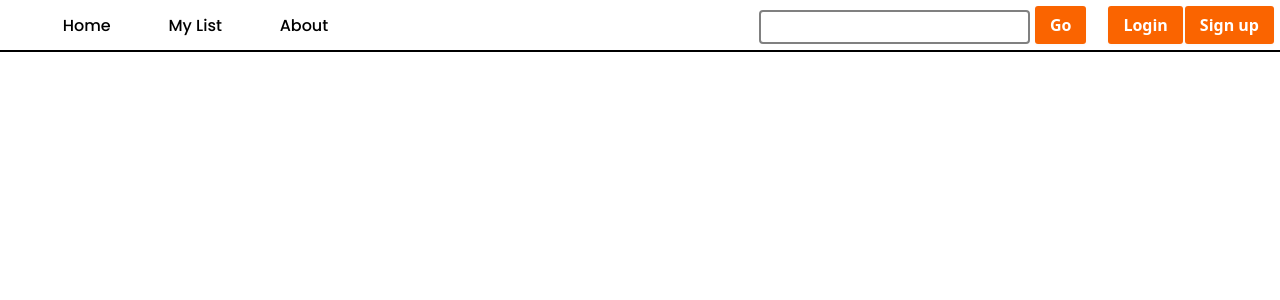
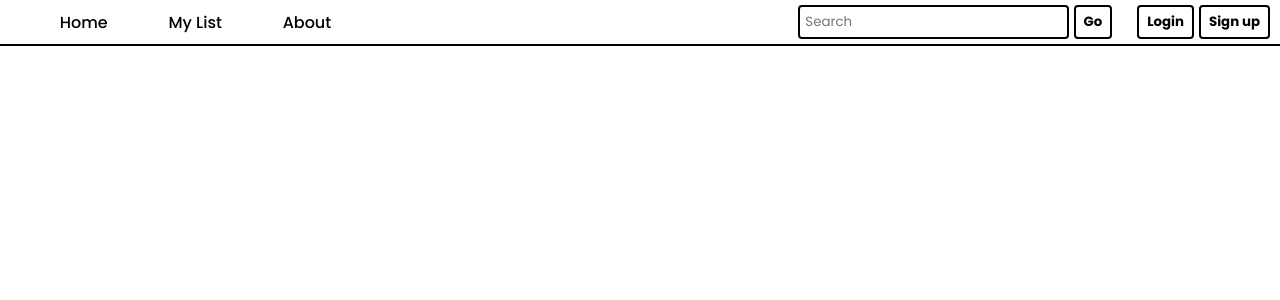
Before and after one commit to Sagnik-23/Dream_list, a Flask app: page / in a window 1280 px wide. Shown: the top 300 px of the page. Run offline with Flask 3, Linux system fonts and the light colour scheme.

Commit message:
Updated navbar

```diff
--- a/static/css/home.css
+++ b/static/css/home.css
@@ -19,6 +19,14 @@
 
 .navbar ul li{
     list-style: none;
+    padding: 3px 6px;
+}
+
+.navbar ul li:hover{
+    border: 2px solid black;
+    border-radius: .25rem;
+    cursor: pointer;
+    box-shadow: rgba(0, 0, 0, 0.24) 0px 3px 8px;
 }
 
 .navbar ul li a{
@@ -37,49 +45,29 @@
 
 .search{
     padding: 5px;
-    border: 2px solid grey;
+    border: 2px solid black;
     border-radius: .25rem;
 }
 
-.btn {
-    background-clip: padding-box;
-    background-color: #fa6400;
-    border: 1px solid transparent;
+.btn{
+    padding: 5px 8px;
+    background-color: white;
+    border: 2px solid black;
     border-radius: .25rem;
-    box-shadow: rgba(0, 0, 0, 0.02) 0 1px 3px 0;
-    box-sizing: border-box;
-    color: #fff;
-    cursor: pointer;
-    display: inline-flex;
-    font-family: system-ui,-apple-system,system-ui,"Helvetica Neue",Helvetica,Arial,sans-serif;
-    font-size: 16px;
-    font-weight: 600;
-    justify-content: center;
-    margin: 0;
-    padding: 6px 15px;
-    position: relative;
-    text-decoration: none;
+    font-weight: 700;
+    margin-right: 5px;
     transition: all 250ms;
     user-select: none;
     -webkit-user-select: none;
     touch-action: manipulation;
     vertical-align: baseline;
     width: auto;
-    height: 2.5rem;
 }
 
-.btn:hover,
-.btn:focus {
-    background-color: #fb8332;
-    box-shadow: rgba(0, 0, 0, 0.1) 0 4px 12px;
+.btn:hover{
+    background-color: black;
+    color: white;
+    cursor: pointer;
+    transform: translateY(-2px);
+    box-shadow: rgba(0, 0, 0, 0.24) 0px 3px 8px;
 }
-
-.btn:hover {
-    transform: translateY(-1px);
-}
-
-.btn:active {
-    background-color: #c85000;
-    box-shadow: rgba(0, 0, 0, .06) 0 2px 4px;
-    transform: translateY(0);
-}
--- a/templates/home.html
+++ b/templates/home.html
@@ -13,7 +13,7 @@
         </ul>
         <div class="search-area">
             <form action="">
-                <input type="text" name="search" id="search" class="search">
+                <input type="text" name="search" id="search" class="search" placeholder="Search">
                 <input type="button" value="Go" class="btn">
             </form>
             <input type="button" value="Login" class="btn">
```
